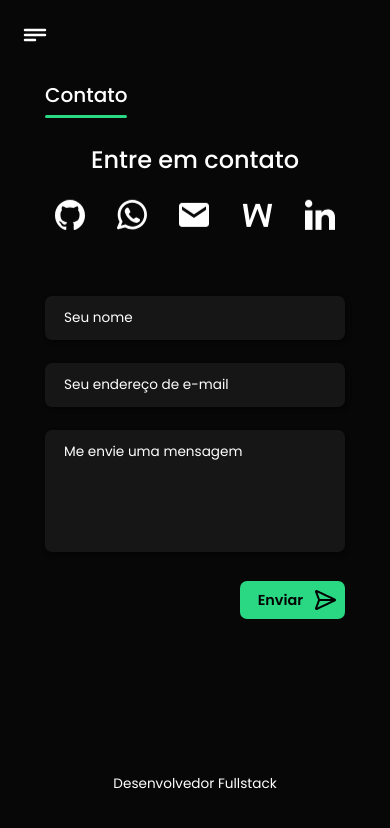
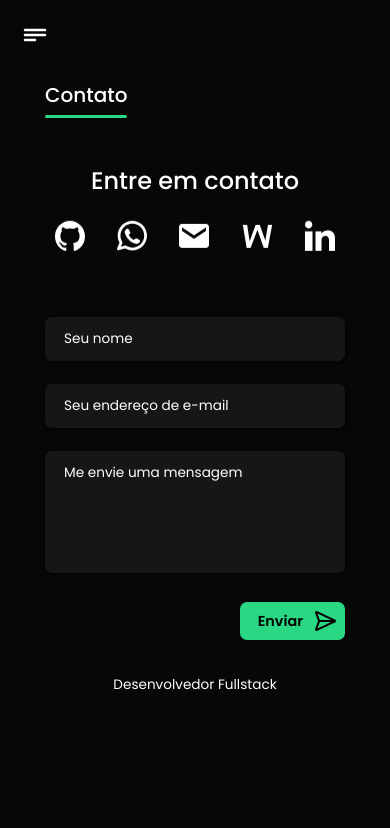
Before and after one commit to setDevJohn/portfolio, a React (Vite) app: page /contact in a window 390 px wide. Shown: the top 828 px of the page. Built offline with nearby package versions, Linux system fonts and the light colour scheme.

Commit message:
feat: Add contact responsive

```diff
--- a/src/pages/Contact/components/SocialNav/styles.ts
+++ b/src/pages/Contact/components/SocialNav/styles.ts
@@ -1,3 +1,4 @@
+import { sizes } from '@styles/mediaSizes';
 import styled, { keyframes } from 'styled-components';
 
 const opacity = keyframes`
@@ -18,6 +19,10 @@ export const SocialContainer = styled.div`
   margin-top: 3%;
   width: 100%;
   max-width: 350px;
+
+  @media (${sizes.mobile}) {
+    margin-top: 10%;
+  }
 `;
 export const SocialTitle = styled.h2`
   font-weight: 500;
--- a/src/pages/Contact/styles.ts
+++ b/src/pages/Contact/styles.ts
@@ -1,6 +1,11 @@
+import { sizes } from '@styles/mediaSizes';
 import styled from 'styled-components';
 
 export const SpanFooter = styled.footer`
   font-size: 1.7rem;
   margin-top: auto;
+
+  @media (${sizes.mobile}) {
+    margin-top: 35px;
+  }
 `;
```
